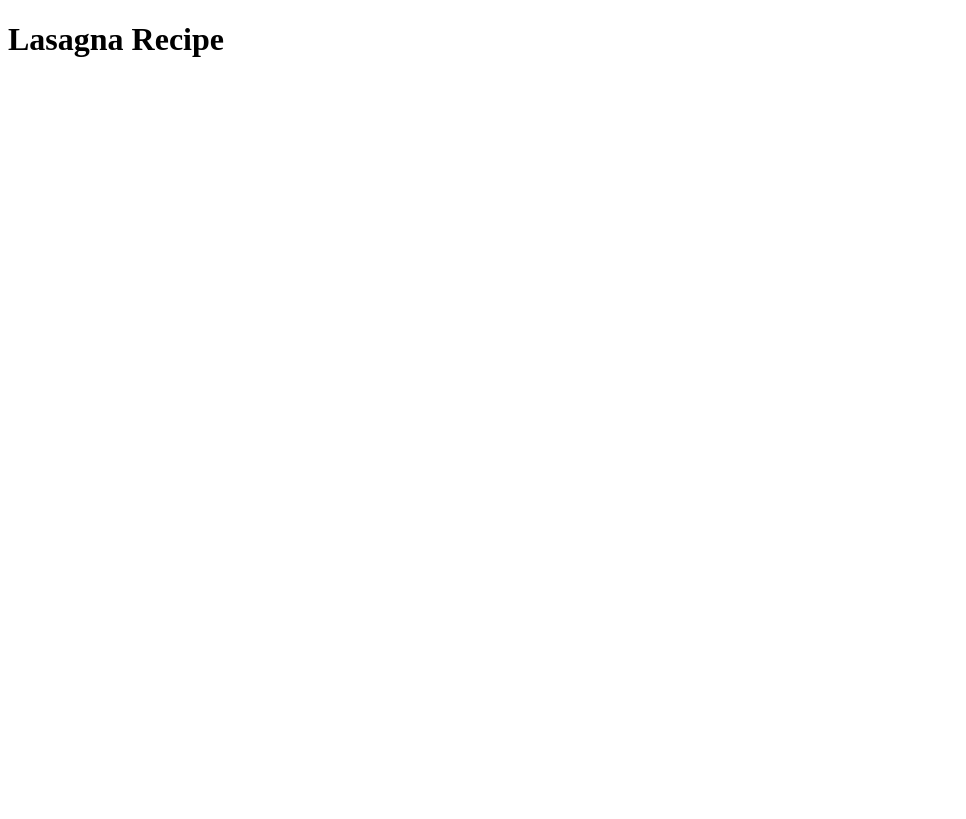
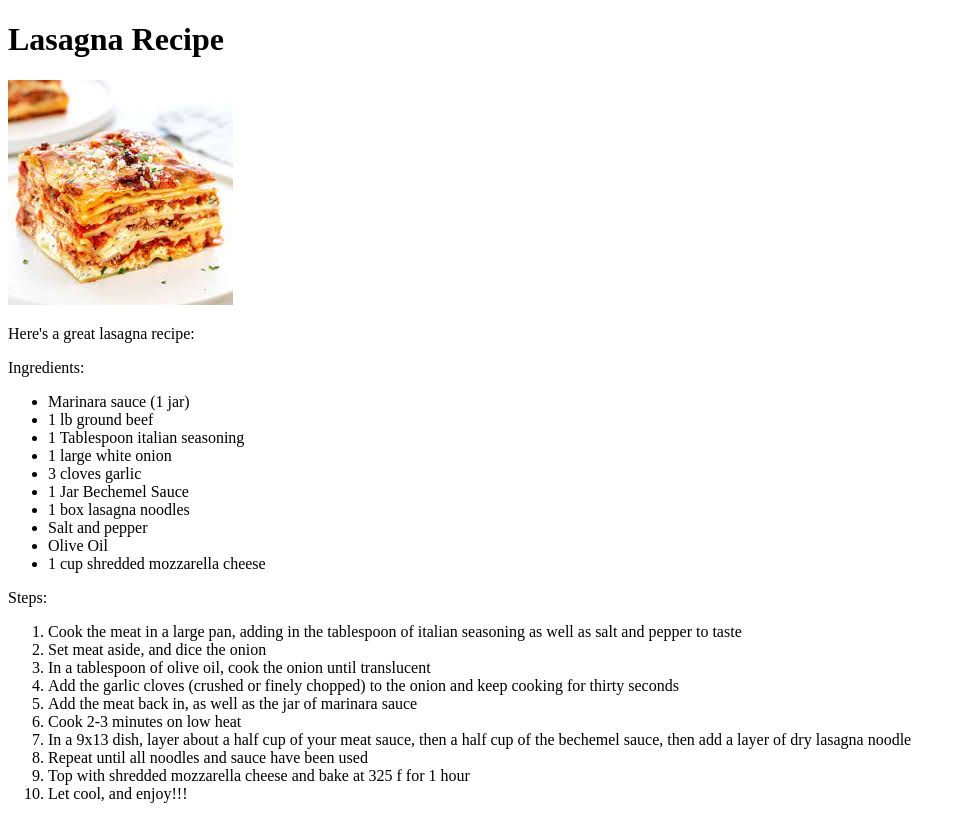
Before and after one commit to TheGreengo/odin-recipes, a plain HTML site: page recipes/lasagna.html in a window 1280 px wide. Shown: the whole page, without its empty margins (0-966 px from the left). Drawn offline with Linux system fonts and the light colour scheme.

Commit message:
lasagna page finished

```diff
--- a/recipes/lasagna.html
+++ b/recipes/lasagna.html
@@ -7,6 +7,64 @@
 
     <body>
         <h1>Lasagna Recipe</h1>
-        <img src="">
+        <img src="../images/lasagna.jpg">
+        <p>Here's a great lasagna recipe:</p>
+        <p>Ingredients:</p>
+        <ul>
+            <li>Marinara sauce (1 jar)</li>
+            <li>1 lb ground beef</li>
+            <li>1 Tablespoon italian seasoning</li>
+            <li>1 large white onion</li>
+            <li>3 cloves garlic</li>
+            <li>1 Jar Bechemel Sauce</li>
+            <li>1 box lasagna noodles</li>
+            <li>Salt and pepper</li>
+            <li>Olive Oil</li>
+            <li>1 cup shredded mozzarella cheese</li>
+        </ul>
+        <p>Steps:</p>
+        <ol>
+            <li>
+                Cook the meat in a large pan, adding
+                in the tablespoon of italian seasoning
+                as well as salt and pepper to taste
+            </li>
+            <li>
+                Set meat aside, and dice the onion
+            </li>
+            <li>
+                In a tablespoon of olive oil, cook the
+                onion until translucent
+            </li>
+            <li>
+                Add the garlic cloves (crushed or
+                finely chopped) to the onion and
+                keep cooking for thirty seconds
+            </li>
+            <li>
+                Add the meat back in, as well as the
+                jar of marinara sauce
+            </li>
+            <li>
+                Cook 2-3 minutes on low heat
+            </li>
+            <li>
+                In a 9x13 dish, layer about a half cup of
+                 your meat sauce, then a half cup of the
+                 bechemel sauce, then add a layer of dry
+                 lasagna noodle
+            </li>
+            <li>
+                Repeat until all noodles and sauce have
+                been used
+            </li>
+            <li>
+                Top with shredded mozzarella cheese and
+                bake at 325 f for 1 hour
+            </li>
+            <li>
+                Let cool, and enjoy!!!
+            </li>
+        </ol>
     </body>
 </html>
```
